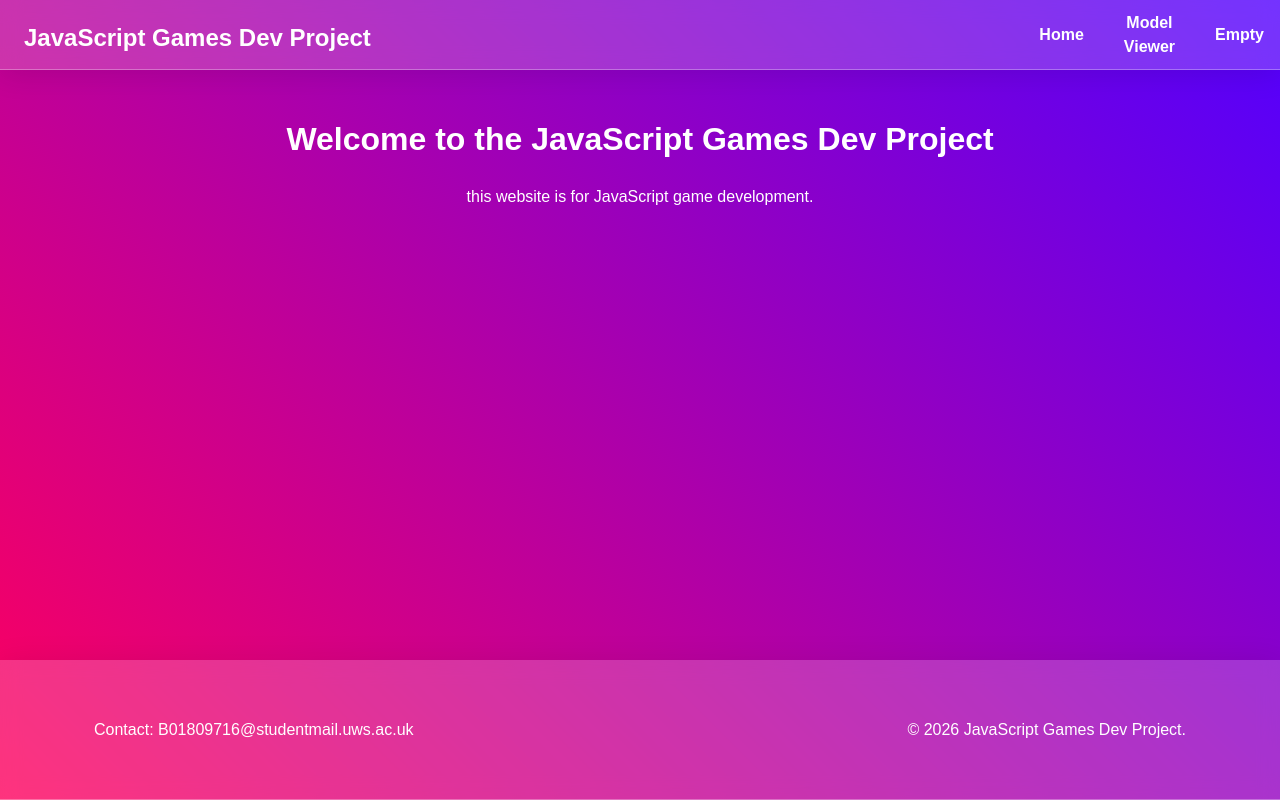
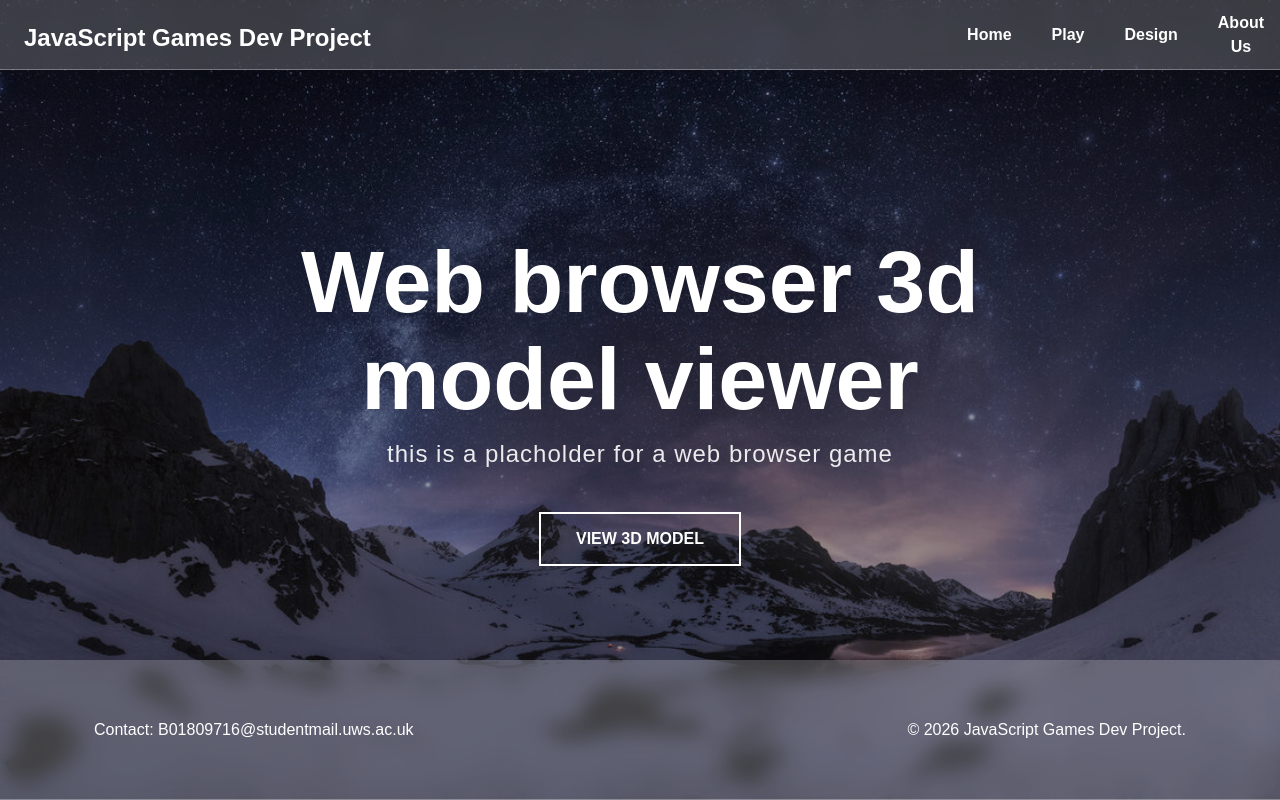
Before and after one commit to spyro1302/JSGFpage, a plain HTML site: page index.html in a window 1280 px wide. Shown: the top 800 px of the page. Drawn offline with Linux system fonts and the light colour scheme.

Commit message:
Updated CSS and fixed links

```diff
--- a/index.html
+++ b/index.html
@@ -4,7 +4,8 @@
         <meta charset="UTF-8">
         <meta name="viewport" content="width=device-width, initial-scale=1.0">
         <title>Sample Project</title>
-        <link rel="stylesheet" href="public/CSS/myCSS.css">
+        <link rel="stylesheet" href="./public/CSS/myCSS.css">
+
     </head>
     <body>
         <header class="navbar" role="banner">
@@ -20,15 +21,21 @@
 
             <nav id="navbarMenu" class="navbar_menu" role="navigation" ariea-labelledby="navbarToggle">
                 <ul class="navbar_list">
-                    <li class="navbar_item"><a href="index.html" class="navbar_link">Home</a></li>
-                    <li class="navbar_item"><a href="public/HTML/hello.html" class="navbar_link">Model Viewer</a></li>
-                    <li class="navbar_item"><a href="#" class="navbar_link">Empty</a></li>
+                    <li class="navbar_item"><a href="./index.html" class="navbar_link">Home</a></li>
+                    <li class="navbar_item"><a href="./public/HTML/hello.html" class="navbar_link">Play</a></li>
+                    <li class="navbar_item"><a href="#" class="navbar_link">Design</a></li>
+                    <li class="navbar_item"><a href="#" class="navbar_link">About Us</a></li>
                 </ul>
             </nav>
         </header>
         <main class="content">
-            <h1>Welcome to the JavaScript Games Dev Project</h1>
-            <p>this website is for JavaScript game development.</p>
+            <section class="content_Hero">
+                <div class="content_Hero_content">
+                    <h2 class="content_Hero_title">Web browser 3d model viewer</h2>
+                    <p class="content_Hero_tagline">this is a placholder for a web browser game</p>
+                    <a href="./public/HTML/hello.html" role="button" class="content_Hero_button">View 3D Model</a>
+                </div>
+            </section>
         </main>
         <footer class="footer">
             <div class="footer_container">
@@ -37,6 +44,6 @@
             </div>
         </footer>
 
-        <script src="public/JS/mobileToggle.js"></script>
+        <script src="./public/JS/mobileToggle.js"></script>
     </body>
 </html>
--- a/public/CSS/myCSS.css
+++ b/public/CSS/myCSS.css
@@ -16,11 +16,12 @@ body{
     font-size: 1rem;
     line-height: 1.5;
     color: #ffffff;
-    background-image: linear-gradient(45deg, #ff005d, #5200ff);
+    background-image: linear-gradient(45deg, #6200ff, #00ffea);
     background-attachment: fixed;
 }
 .content{
-    padding: calc(70px + 1.5rem);
+    /*padding: calc(70px + 1.5rem);
+    */
     height: 200vh;
     color: white;
     text-align: center;
@@ -211,3 +212,76 @@ footer structure
 .footer_link{
     text-shadow: 0 1 3px rgba(255, 255, 255, 0.3);
 }
+/*
+=========================
+content structure
+=========================
+*/
+.content_Hero{
+    box-sizing: border-box;
+    font-family: Arial, Helvetica, sans-serif;
+    position: relative;
+    width: 100%;
+    min-height: 100vh;
+    padding: 2rem 1.5rem;
+
+    display: flex;
+    justify-content: center;
+    align-items: center;
+    text-align: center;
+
+    background-image: url('../assets/nightsky-stars.jpg');
+    background-attachment: fixed;
+    background-size: cover;
+    background-position: center;
+}
+.content_Hero::before{
+    content: '';
+    position: absolute;
+    top: 0;
+    left: 0;
+    right: 0;
+    bottom: 0;
+    background: rgba(0, 0, 0, 0.4);
+    z-index: 1;
+}
+.content_hero *{
+    box-sizing: border-box;
+}
+.content_Hero_content{
+    position: relative;
+    z-index: 2;
+    max-width: 700px;
+}
+.content_Hero_title{
+    color: #ffffff;
+    margin: 0 0 0.5rem 0;
+    font-size: clamp(3rem,8vw, 5.5rem);
+    font-weight: 700;
+    line-height: 1.1;
+}
+.content_Hero_tagline{
+    color: #ffffff;
+    margin: 0 0 2.5rem 0;
+    font-size: clamp(1.5rem, 3vw, 1.5rem);
+    opacity: 0.9;
+    font-weight: 300;
+    letter-spacing: 1px;
+}
+.content_Hero_button{
+    display: inline-block;
+    background:transparent;
+    color: #ffffff;
+    border: 2px solid #ffffff;
+    padding: 0.8rem 2.2rem;
+    font-size: 1rem;
+    font-weight: 600;
+    text-decoration: none;
+    cursor: pointer;
+    transition: background-color 0.3s ease, color 0.3s ease;
+    text-transform: uppercase;
+}
+.content_Hero_button:hover{
+    background-color: #ffffff;
+    color: #000000;
+}
```
Also changed, not shown: public/assets/nightsky-stars.jpg (added), 1 other file.
